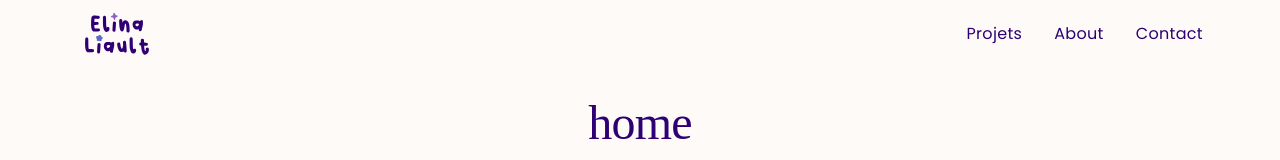
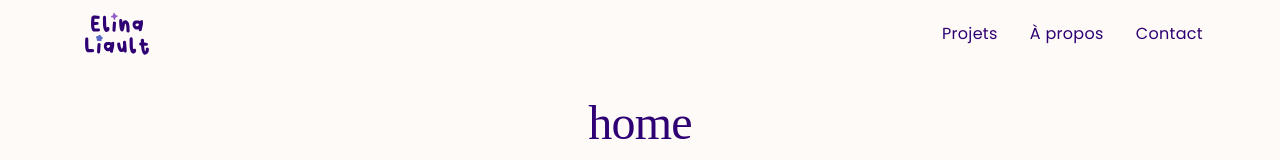
Before and after one commit to elinaliault-maker/portfolio, a React (Vite) app: page /#/ in a window 1280 px wide. Shown: the top 160 px of the page. Built offline with nearby package versions, Linux system fonts and the light colour scheme; a web font is replaced by a local one.

Commit message:
header link rename

```diff
--- a/src/components/Header.jsx
+++ b/src/components/Header.jsx
@@ -22,7 +22,7 @@ export default function Header() {
             <div className="flex gap-8 justify-end items-center">
                 <HeaderLink text={"Projets"} url={"/projets"} />
                 {/* <HeaderLink text={"Crafts"} url={"/crafts"} /> */}
-                <HeaderLink text={"About"} url={"/about"} />
+                <HeaderLink text={"À propos"} url={"/about"} />
                 <HeaderLink text={"Contact"} url={"/contact"} />
             </div>
         </nav>
```
